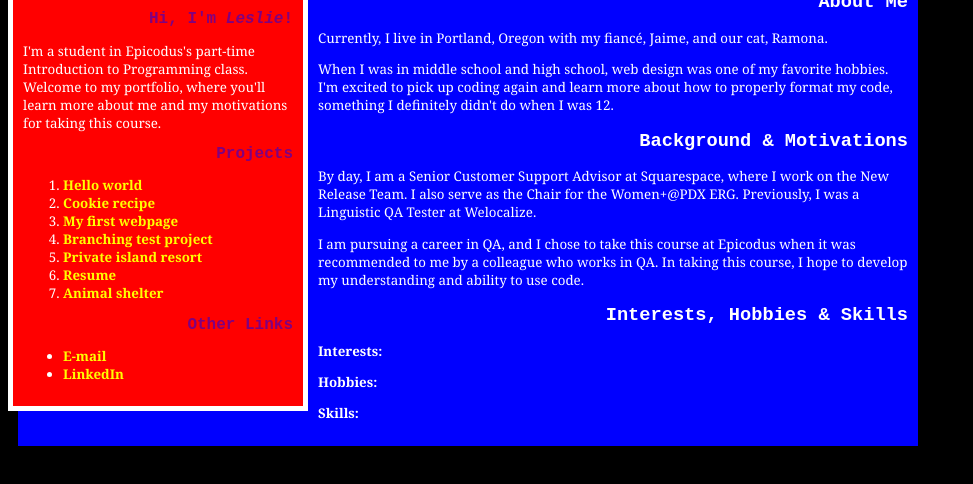
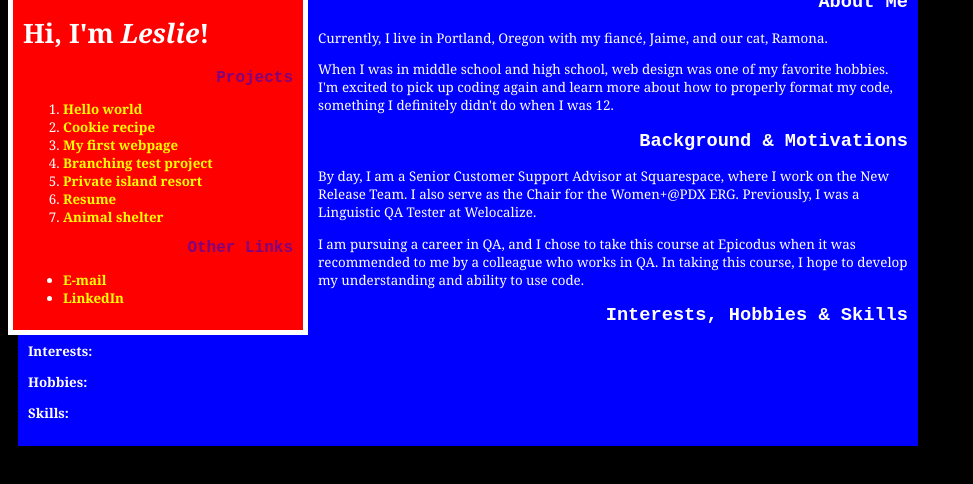
Before and after one commit to lrutkin/portfolio, a plain HTML site: page index.html in a window 1280 px wide. Shown: the part 44-528 px from the top of the page, without its empty margins (0-973 px from the left). Drawn offline with Linux system fonts and the light colour scheme.

Commit message:
add h1 to sidebar

```diff
--- a/index.html
+++ b/index.html
@@ -7,9 +7,7 @@
 <body>
   <div class="sidebar">
     <img src="img/Leslie.jpeg">
-    <h2>Hi, I'm <em>Leslie</em>!</h2>
-
-    <p>I'm a student in Epicodus's part-time Introduction to Programming class. Welcome to my portfolio, where you'll learn more about me and my motivations for taking this course.</p>
+    <h1>Hi, I'm <em>Leslie</em>!</h1>
 
     <h2>Projects</h2>
     <ol>
```
